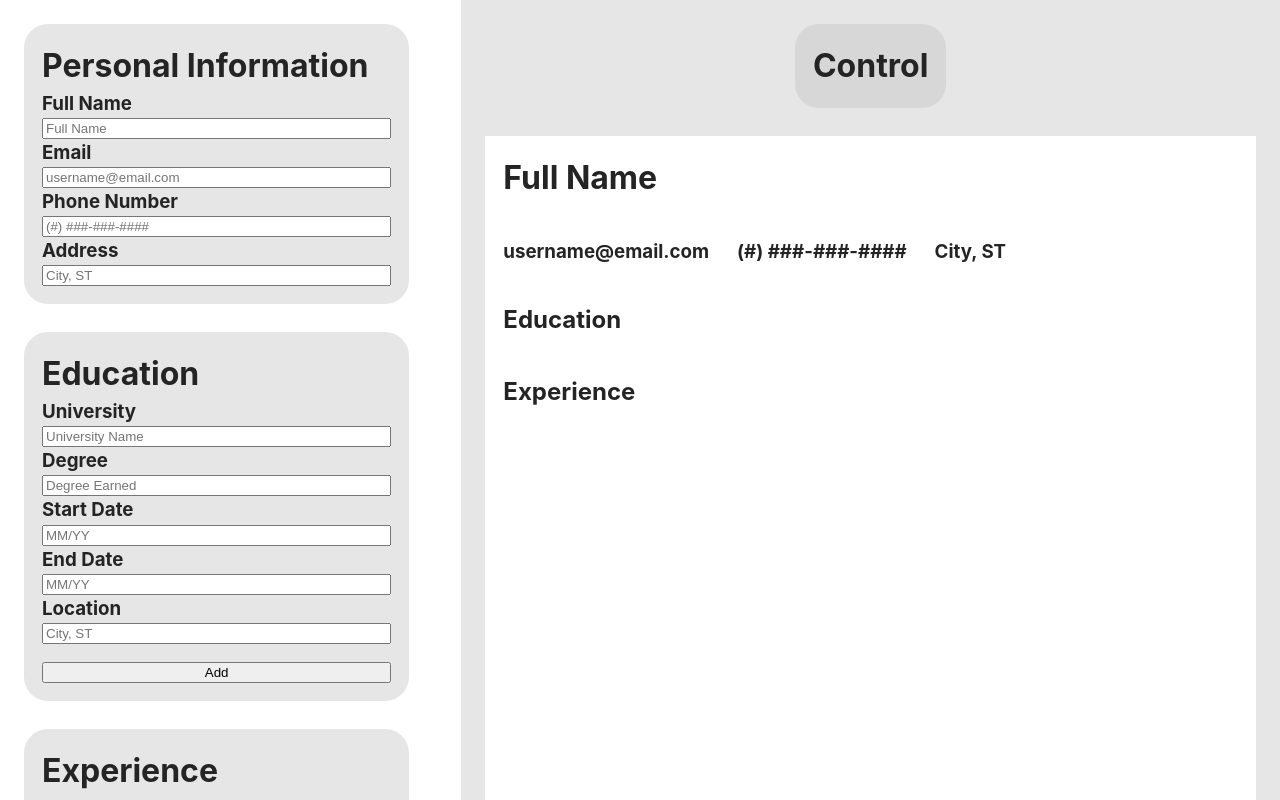
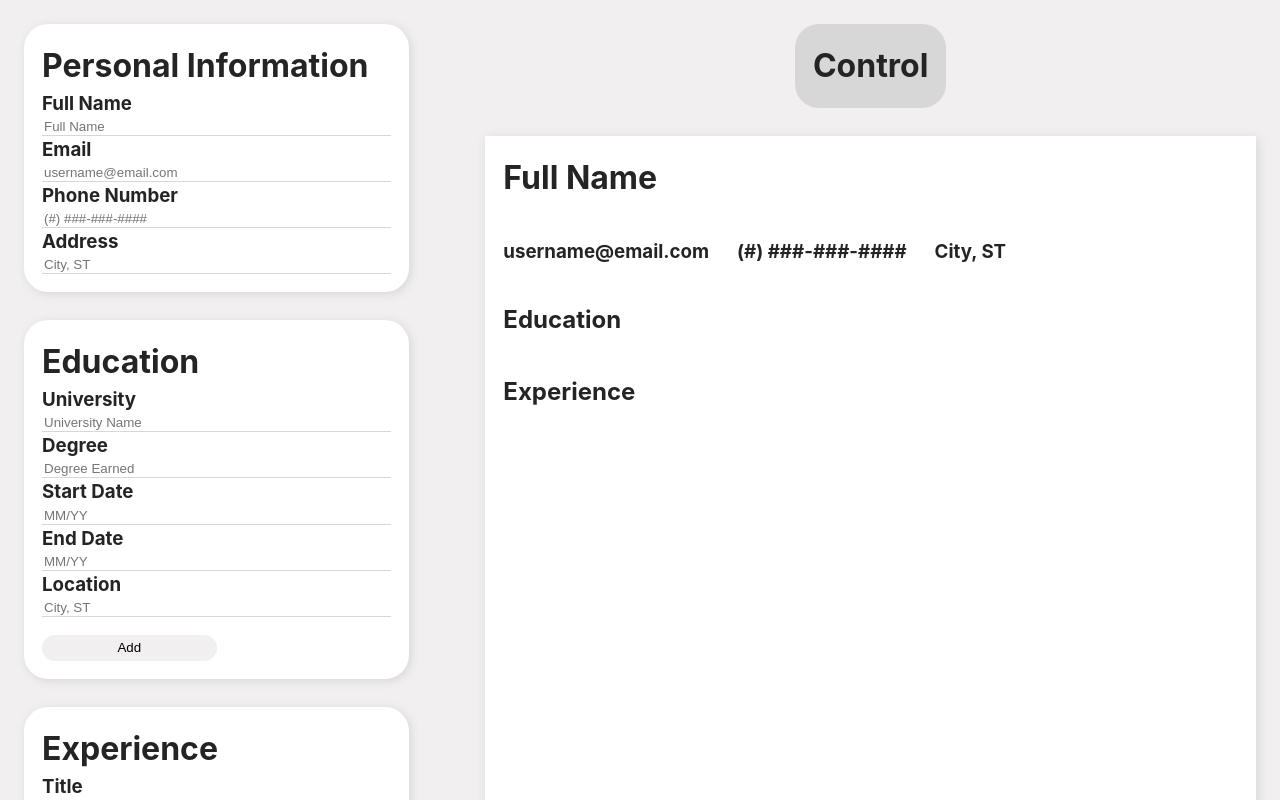
Before and after one commit to colleennicole223/odin-cv-application, a React (Vite) app: page / in a window 1280 px wide. Shown: the top 800 px of the page. Built offline with nearby package versions, Linux system fonts and the light colour scheme.

Commit message:
Updated some styling for background, inputs, and buttons

```diff
--- a/src/styles/style.css
+++ b/src/styles/style.css
@@ -4,9 +4,10 @@
   --spacing-thin: 18px;
   --spacing-gap: 28px;
   --border-radius: 24px;
-  --color-grey-100: #e6e6e6;
+  --color-grey-100: #f1efef;
   --color-grey-200: #d7d7d7;
   --color-grey-900: #242424;
+  --shadow: 2px 2px 10px var(--color-grey-200);
 
   /* font information */
   font-family: Inter, system-ui, Avenir, Helvetica, Arial, sans-serif;
@@ -17,7 +18,7 @@
   margin: 0;
   padding: 0 0;
 
-  background-color: pink;
+  background-color: black;
 }
 
 h1, h2, h3{
@@ -26,7 +27,17 @@ h1, h2, h3{
 }
 
 button{
+  height: 26px;
+  width: 50%;
   margin-top: var(--spacing-thin);
+  border: none;
+  background-color: var(--color-grey-100);
+  border-radius: 13px;
+}
+
+input{
+  border: none;
+  border-bottom: solid 1px var(--color-grey-200);
 }
 
 .display {
@@ -41,7 +52,7 @@ button{
   gap: var(--spacing-gap);
 
   /* color */
-  background-color: white;
+  background-color: var(--color-grey-100);
 }
 
 .menuColumn {
@@ -71,10 +82,6 @@ button{
   flex-direction: column;
   align-items: center;
   gap: var(--spacing-gap);
-
-  /* color */
-  background-color: var(--color-grey-100);
-
 }
 
 #menu {
@@ -85,7 +92,8 @@ button{
   border-radius: var(--border-radius);
 
   /* color */
-  background-color: var(--color-grey-100);
+  background-color: white;
+  box-shadow: var(--shadow);
 
   /* orientation */
   display: flex;
@@ -110,6 +118,7 @@ button{
 
   /* color */
   background-color: white;
+  box-shadow: var(--shadow);
 }
 
 #contentHeader, #contentContact {
```
